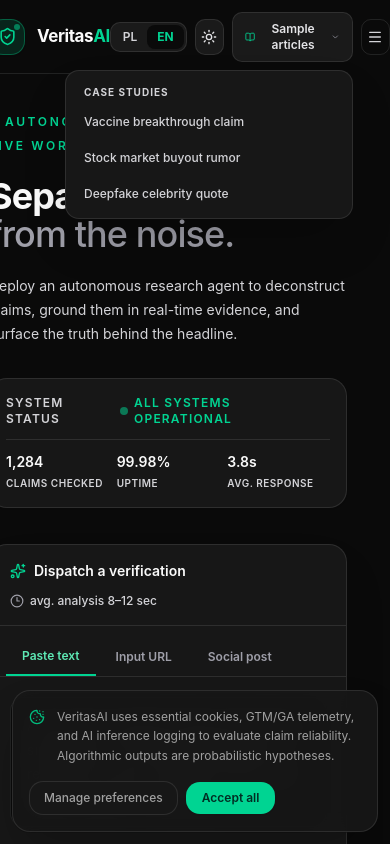
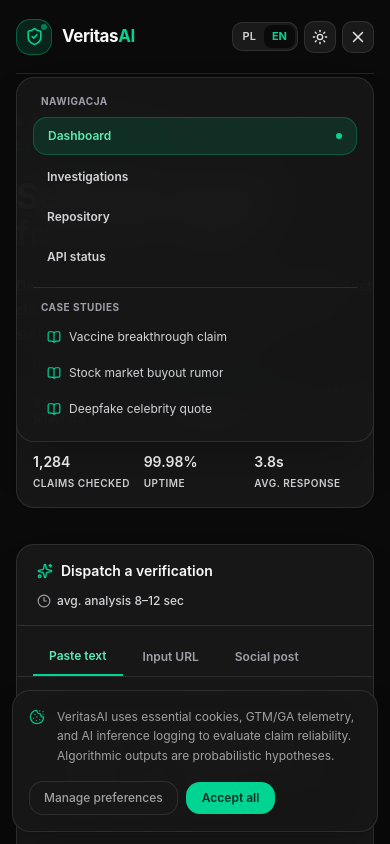
Before and after one commit to AdamBabinicz/veritas, a Next.js app: page / in a window 390 px wide. Both pictures are taken after a click on the button 375 px from the left and 36 px from the top of the page. Shown: the top 844 px of the page. Built offline with nearby package versions, Linux system fonts and the light colour scheme.

Commit message:
fix(mobile): guarantee visible hamburger toggle and full responsive navigation drawer

```diff
--- a/components/header.tsx
+++ b/components/header.tsx
@@ -1,6 +1,6 @@
 "use client";
 
-import React from "react";
+import React, { useState } from "react";
 import {
   BookOpen,
   ChevronDown,
@@ -8,6 +8,7 @@
   Moon,
   ShieldCheck,
   Sun,
+  X,
 } from "lucide-react";
 import type { Dictionary, Locale } from "@/dictionaries";
 
@@ -36,6 +37,8 @@
   setMenuOpen,
   onSelectSample,
 }: HeaderProps) {
+  const [samplesOpen, setSamplesOpen] = useState(false);
+
   const navItems = [
     t.nav.dashboard,
     t.nav.investigations,
@@ -45,25 +48,30 @@
 
   return (
     <header className="relative flex min-h-[74px] items-center justify-between border-b border-border">
-      {/* Lewa strona: Logo VeritasAI + Nawigacja główna */}
-      <div className="flex items-center gap-8">
-        <div
-          className="flex items-center gap-3 cursor-pointer"
-          onClick={() => setActiveView(0)}
+      {/* Lewa strona: Logo VeritasAI + Nawigacja desktopowa */}
+      <div className="flex items-center gap-8 min-w-0">
+        <button
+          type="button"
+          className="flex items-center gap-2.5 cursor-pointer shrink-0 text-left"
+          onClick={() => {
+            setActiveView(0);
+            setMenuOpen(false);
+          }}
         >
-          <div className="relative grid size-9 place-items-center rounded-xl border border-emerald-500/40 bg-emerald-500/15 shadow-xs">
+          <div className="relative grid size-9 place-items-center rounded-xl border border-emerald-500/40 bg-emerald-500/15 shadow-xs shrink-0">
             <ShieldCheck
               className="size-[19px] text-emerald-600 dark:text-emerald-400"
               strokeWidth={2}
             />
             <span className="absolute right-1 top-1 size-1.5 animate-pulse rounded-full bg-emerald-500 dark:bg-emerald-400" />
           </div>
-          <span className="text-[17px] font-bold tracking-tight text-foreground">
+          <span className="text-[17px] font-bold tracking-tight text-foreground whitespace-nowrap">
             Veritas
             <span className="text-emerald-600 dark:text-emerald-400">AI</span>
           </span>
-        </div>
+        </button>
 
+        {/* Nawigacja desktopowa (lg+) */}
         <nav
           className="hidden items-center gap-1 lg:flex"
           aria-label="Główna nawigacja"
@@ -85,10 +93,10 @@
         </nav>
       </div>
 
-      {/* Prawa strona: Wskaźnik modelu, przełącznik języków, motyw, menu próbek */}
-      <div className="flex items-center gap-2">
-        {/* Pigułka silnika hackathonowego */}
-        <div className="hidden items-center gap-2 rounded-full border border-border bg-card/80 px-3 py-1.5 text-xs text-zinc-700 font-medium dark:bg-muted/60 dark:text-zinc-300 md:flex">
+      {/* Prawa strona: Kontrolki, silnik, język, motyw i hamburger */}
+      <div className="flex items-center gap-1.5 sm:gap-2 shrink-0">
+        {/* Pigułka silnika hackathonowego (ukryta na małych ekranach) */}
+        <div className="hidden items-center gap-2 rounded-full border border-border bg-card/80 px-3 py-1.5 text-xs text-zinc-700 font-medium dark:bg-muted/60 dark:text-zinc-300 xl:flex">
           <span className="size-2 rounded-full bg-emerald-600 dark:bg-emerald-400 animate-pulse" />
           <span className="font-bold text-foreground">{t.nav.engineBadge}</span>
           <span className="text-zinc-400 dark:text-zinc-500">·</span>
@@ -103,7 +111,7 @@
             type="button"
             aria-label={t.nav.polish}
             onClick={() => onSelectLocale("pl")}
-            className={`px-2.5 py-1 rounded-md transition-colors cursor-pointer ${
+            className={`px-2 py-1 rounded-md transition-colors cursor-pointer text-[11px] sm:text-xs ${
               locale === "pl"
                 ? "bg-muted text-emerald-700 font-bold shadow-2xs dark:bg-background dark:text-emerald-400"
                 : "text-zinc-600 hover:text-foreground dark:text-zinc-300"
@@ -115,7 +123,7 @@
             type="button"
             aria-label={t.nav.english}
             onClick={() => onSelectLocale("en")}
-            className={`px-2.5 py-1 rounded-md transition-colors cursor-pointer ${
+            className={`px-2 py-1 rounded-md transition-colors cursor-pointer text-[11px] sm:text-xs ${
               locale === "en"
                 ? "bg-muted text-emerald-700 font-bold shadow-2xs dark:bg-background dark:text-emerald-400"
                 : "text-zinc-600 hover:text-foreground dark:text-zinc-300"
@@ -130,7 +138,7 @@
           type="button"
           aria-label={t.nav.theme}
           onClick={onToggleDark}
-          className="grid size-9 place-items-center rounded-lg border border-border bg-card/80 text-zinc-700 transition-colors hover:bg-muted hover:text-foreground dark:bg-muted/60 dark:text-zinc-200 cursor-pointer"
+          className="grid size-8 sm:size-9 place-items-center rounded-lg border border-border bg-card/80 text-zinc-700 transition-colors hover:bg-muted hover:text-foreground dark:bg-muted/60 dark:text-zinc-200 cursor-pointer shrink-0"
         >
           {dark ? (
             <Sun className="size-4 text-zinc-200" />
@@ -139,19 +147,19 @@
           )}
         </button>
 
-        {/* Menu próbek */}
-        <div className="relative">
+        {/* Menu próbek dla desktopu (na mobilu dostępne również wewnątrz szuflady) */}
+        <div className="relative hidden sm:block">
           <button
             type="button"
-            onClick={() => setMenuOpen(!menuOpen)}
-            className="flex items-center gap-1.5 rounded-lg border border-border bg-card/80 px-3 py-2 text-xs font-semibold text-zinc-700 transition-colors hover:bg-muted hover:text-foreground dark:bg-muted/60 dark:text-zinc-200 cursor-pointer"
+            onClick={() => setSamplesOpen(!samplesOpen)}
+            className="flex items-center gap-1.5 rounded-lg border border-border bg-card/80 px-2.5 sm:px-3 py-1.5 sm:py-2 text-xs font-semibold text-zinc-700 transition-colors hover:bg-muted hover:text-foreground dark:bg-muted/60 dark:text-zinc-200 cursor-pointer"
           >
-            <BookOpen className="size-3.5 text-emerald-600 dark:text-emerald-400" />
-            <span>{t.nav.samples}</span>
+            <BookOpen className="size-3.5 text-emerald-600 dark:text-emerald-400 shrink-0" />
+            <span className="hidden md:inline">{t.nav.samples}</span>
             <ChevronDown className="size-3 text-zinc-500 dark:text-zinc-400" />
           </button>
 
-          {menuOpen && (
+          {samplesOpen && (
             <div className="absolute right-0 top-full mt-2 z-50 w-72 rounded-xl border border-border bg-popover p-2 shadow-2xl animate-in fade-in zoom-in-95 duration-150">
               <p className="px-2.5 py-1.5 text-[10px] font-bold uppercase tracking-widest text-zinc-600 dark:text-zinc-300">
                 {t.nav.cases}
@@ -163,7 +171,7 @@
                     type="button"
                     onClick={() => {
                       onSelectSample(demo.text);
-                      setMenuOpen(false);
+                      setSamplesOpen(false);
                       setActiveView(0);
                     }}
                     className="block w-full rounded-lg px-2.5 py-2 text-left text-xs font-medium text-zinc-700 hover:bg-muted hover:text-foreground dark:text-zinc-300 transition-colors cursor-pointer"
@@ -176,16 +184,76 @@
           )}
         </div>
 
-        {/* Przycisk menu mobilnego */}
+        {/* Przycisk menu mobilnego (Hamburger) - gwarantowana widoczność na mobilu */}
         <button
           type="button"
-          aria-label={t.nav.openMenu}
+          aria-label={menuOpen ? t.common.close : t.nav.openMenu}
           onClick={() => setMenuOpen(!menuOpen)}
-          className="grid size-9 place-items-center rounded-lg border border-border text-zinc-700 lg:hidden cursor-pointer hover:bg-muted hover:text-foreground dark:text-zinc-300"
+          className="grid size-8 sm:size-9 place-items-center rounded-lg border border-border bg-card/80 text-zinc-800 lg:hidden cursor-pointer hover:bg-muted hover:text-foreground dark:bg-muted/60 dark:text-zinc-200 shrink-0"
         >
-          <Menu className="size-4" />
+          {menuOpen ? (
+            <X className="size-4.5" />
+          ) : (
+            <Menu className="size-4.5" />
+          )}
         </button>
       </div>
+
+      {/* Rozwijane menu mobilne z pełną nawigacją i benchmarkami */}
+      {menuOpen && (
+        <div className="absolute left-0 right-0 top-full mt-1 z-50 rounded-2xl border border-border bg-popover/95 p-4 shadow-2xl backdrop-blur-xl animate-in fade-in slide-in-from-top-2 duration-200 lg:hidden">
+          {/* Główne zakładki aplikacji */}
+          <div className="space-y-1 border-b border-border pb-3">
+            <p className="px-2 pb-1 text-[10px] font-bold uppercase tracking-wider text-zinc-500 dark:text-zinc-400">
+              Nawigacja
+            </p>
+            {navItems.map((item, i) => (
+              <button
+                key={item}
+                type="button"
+                onClick={() => {
+                  setActiveView(i);
+                  setMenuOpen(false);
+                }}
+                className={`flex w-full items-center justify-between rounded-xl px-3.5 py-2.5 text-left text-xs font-semibold transition-all ${
+                  activeView === i
+                    ? "bg-emerald-500/15 text-emerald-800 dark:text-emerald-300 border border-emerald-500/30"
+                    : "text-zinc-700 hover:bg-muted hover:text-foreground dark:text-zinc-300"
+                }`}
+              >
+                <span>{item}</span>
+                {activeView === i && (
+                  <span className="size-1.5 rounded-full bg-emerald-600 dark:bg-emerald-400" />
+                )}
+              </button>
+            ))}
+          </div>
+
+          {/* Szybkie przypadki benchmarkowe */}
+          <div className="pt-3">
+            <p className="px-2 pb-1.5 text-[10px] font-bold uppercase tracking-wider text-zinc-500 dark:text-zinc-400">
+              {t.nav.cases}
+            </p>
+            <div className="space-y-1">
+              {t.claims.map((demo) => (
+                <button
+                  key={demo.label}
+                  type="button"
+                  onClick={() => {
+                    onSelectSample(demo.text);
+                    setActiveView(0);
+                    setMenuOpen(false);
+                  }}
+                  className="flex w-full items-center gap-2 rounded-xl px-3.5 py-2 text-left text-xs text-zinc-700 hover:bg-muted hover:text-foreground dark:text-zinc-300 transition-colors"
+                >
+                  <BookOpen className="size-3.5 text-emerald-600 dark:text-emerald-400 shrink-0" />
+                  <span className="truncate">{demo.label}</span>
+                </button>
+              ))}
+            </div>
+          </div>
+        </div>
+      )}
     </header>
   );
 }
```
